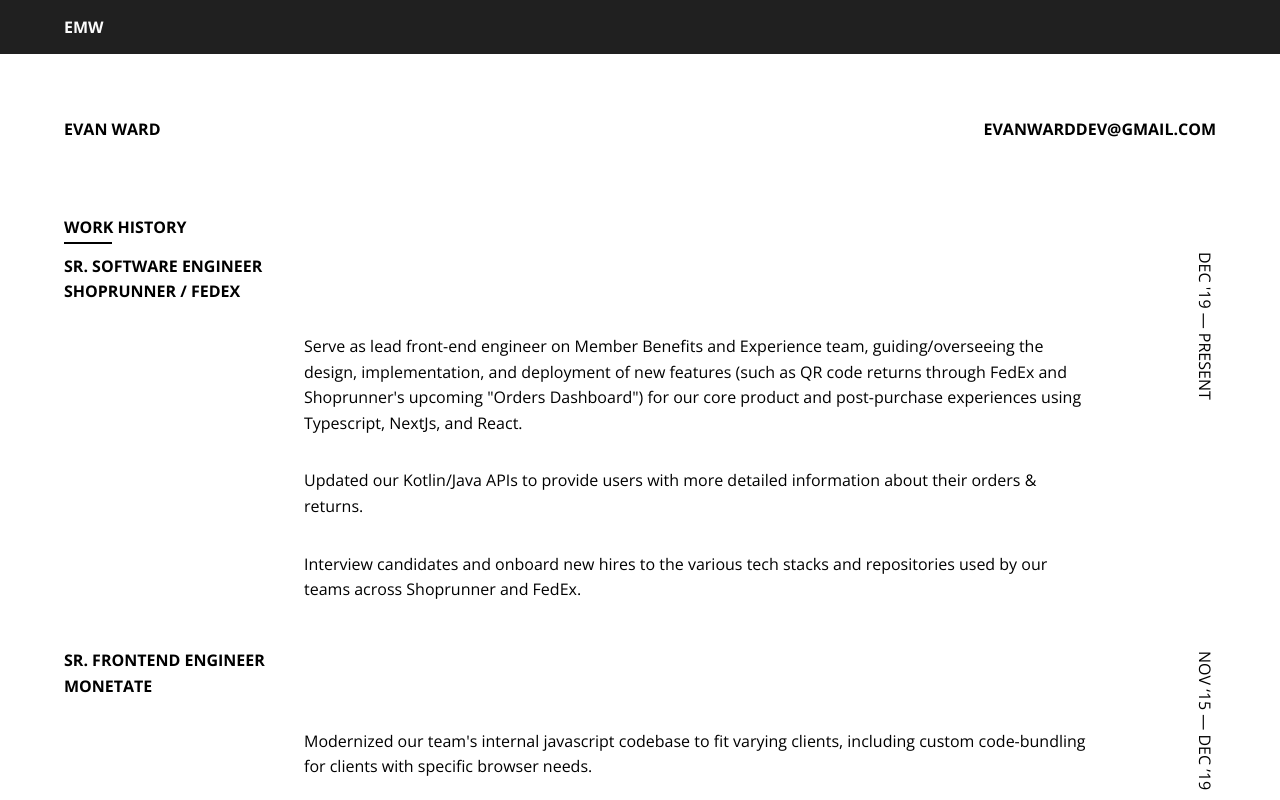
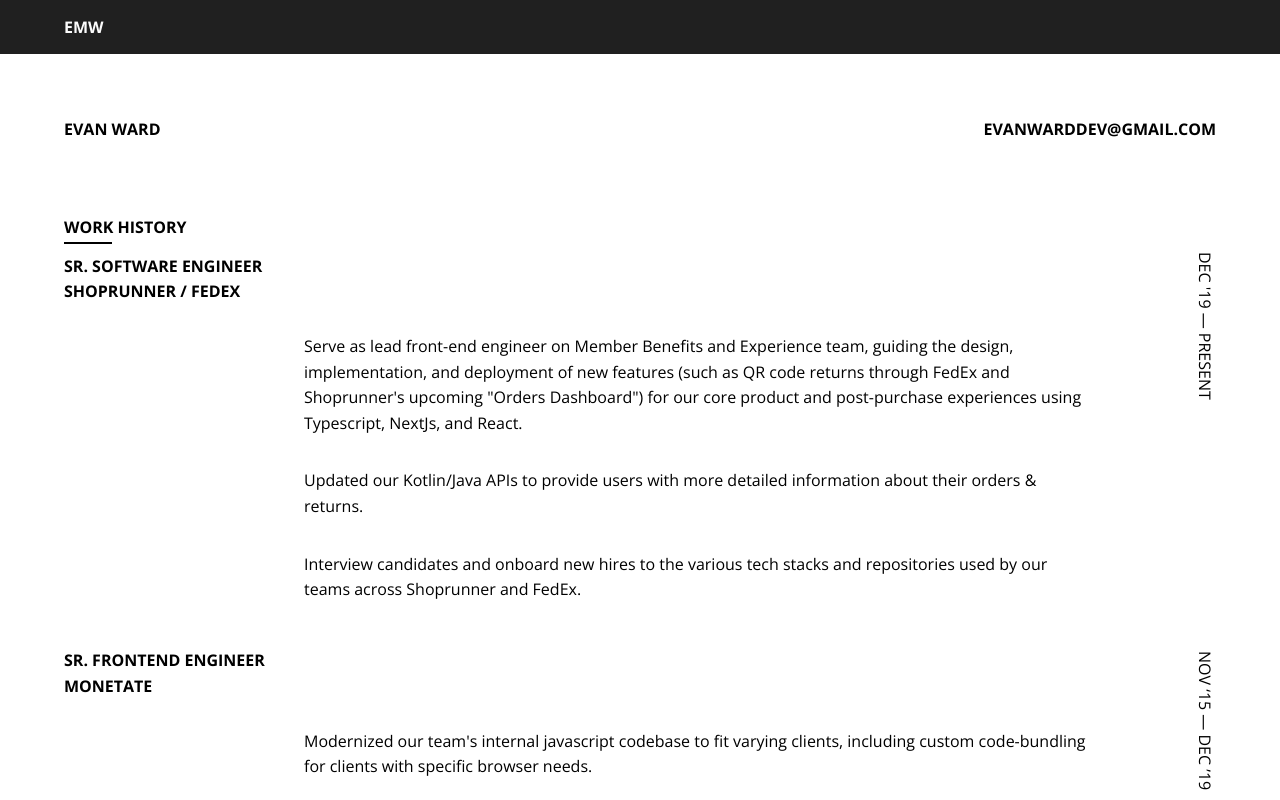
Before and after one commit to EvanWard/evanward.github.io, a plain HTML site: page index.html in a window 1280 px wide. Shown: the top 800 px of the page. Drawn offline with nearby package versions, Linux system fonts and the light colour scheme.

Commit message:
copy updates

```diff
--- a/index.html
+++ b/index.html
@@ -37,7 +37,7 @@
             </div>
             <div class="content-block__text">
                 <p>
-                    Serve as lead front-end engineer on Member Benefits and Experience team, guiding/overseeing the design, implementation, and deployment of new features (such as QR code returns through FedEx and Shoprunner&apos;s upcoming "Orders Dashboard") for our core product and post-purchase experiences using Typescript, NextJs, and React.
+                    Serve as lead front-end engineer on Member Benefits and Experience team, guiding the design, implementation, and deployment of new features (such as QR code returns through FedEx and Shoprunner&apos;s upcoming "Orders Dashboard") for our core product and post-purchase experiences using Typescript, NextJs, and React.
                 </p>
                 <p>
                     Updated our Kotlin/Java APIs to provide users with more detailed information about their orders &amp; returns.
```
